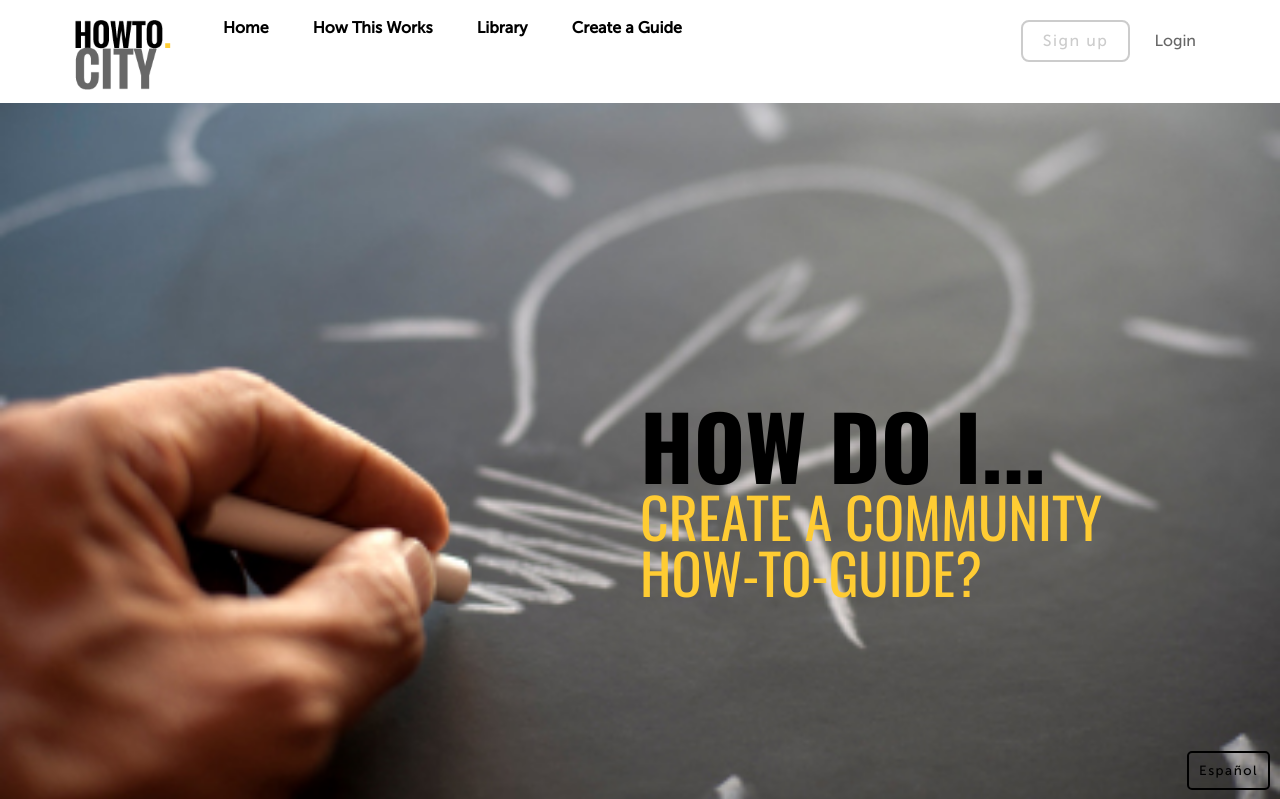
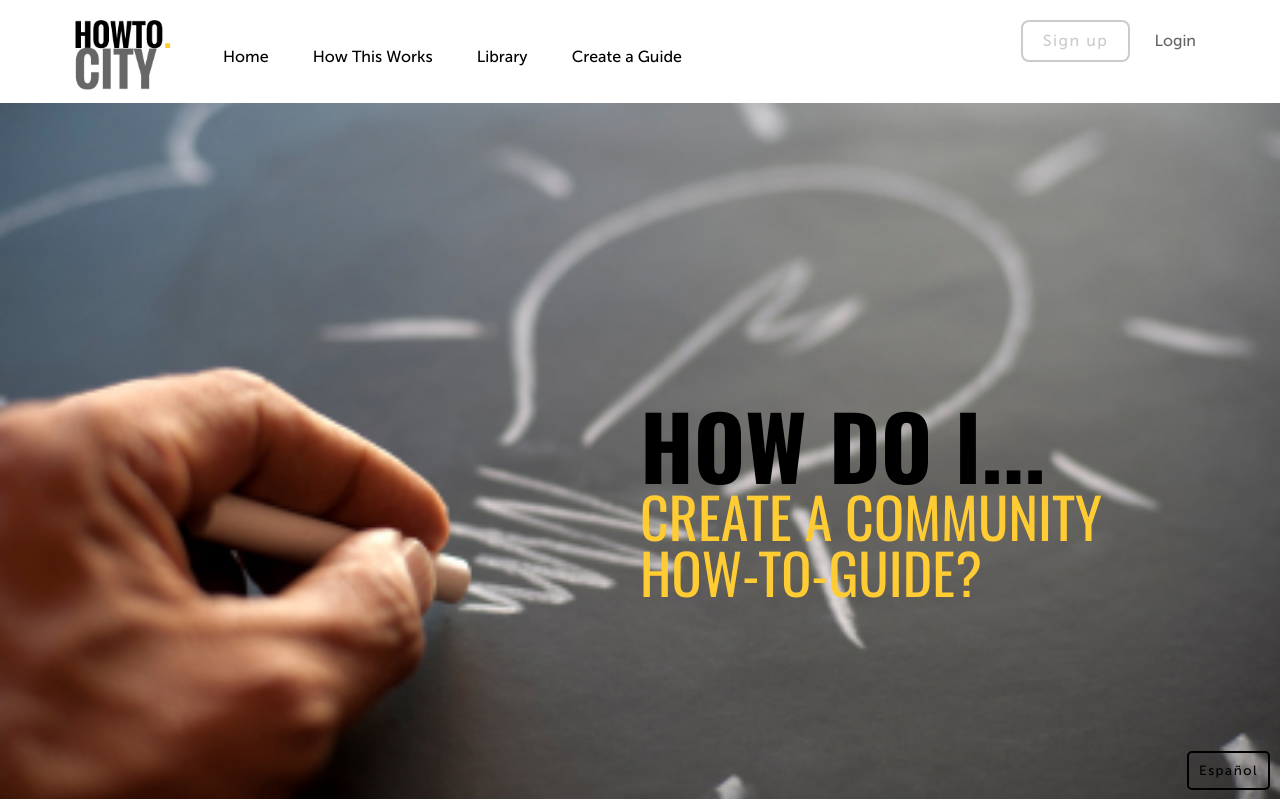
Before and after one commit to reveillette/DCDC-website, a PHP site: page / in a window 1280 px wide. Shown: the top 799 px of the page. Run offline with PHP 8.4, Linux system fonts and the light colour scheme; some libraries are stand-ins or nearby versions.

Commit message:
nav style

```diff
--- a/css/styles.css
+++ b/css/styles.css
@@ -667,11 +667,10 @@ td p {
 
 #navbar-top-left a, #navbar-top-left  ul, #navbar-top-left li {
 	margin: 0 10px;
-	vertical-align: text-top;
+	vertical-align: middle;
 }
 
 #navbar-top-left a {
-	font-weight: 700;
 	font-size: 1em;
 }
 
@@ -682,8 +681,6 @@ td p {
 }
 
 #navbar-top-right a {
-	font-weight: 400;
-	/* text-transform: uppercase; */
 	color: #666;
 	margin: 0 20px;
 }
--- a/html/header.html
+++ b/html/header.html
@@ -9,8 +9,10 @@
         </ul>
     </div>
     <div id="navbar-top-right">
-			<button class="button-large graybutton topbutton" id="register-button-top" onclick="window.location.replace('getstarted.html')">Sign up</button>
-        <a id="login-button" class="topbutton" href="#!">Login</a>
+        <ul>
+            <li><button class="button-large graybutton topbutton" id="register-button-top" onclick="window.location.replace('getstarted.html')">Sign up</button></li>
+            <li><a id="login-button" class="topbutton" href="#!">Login</a></li>
+        </ul>
     </div>
 </div>
 
```
